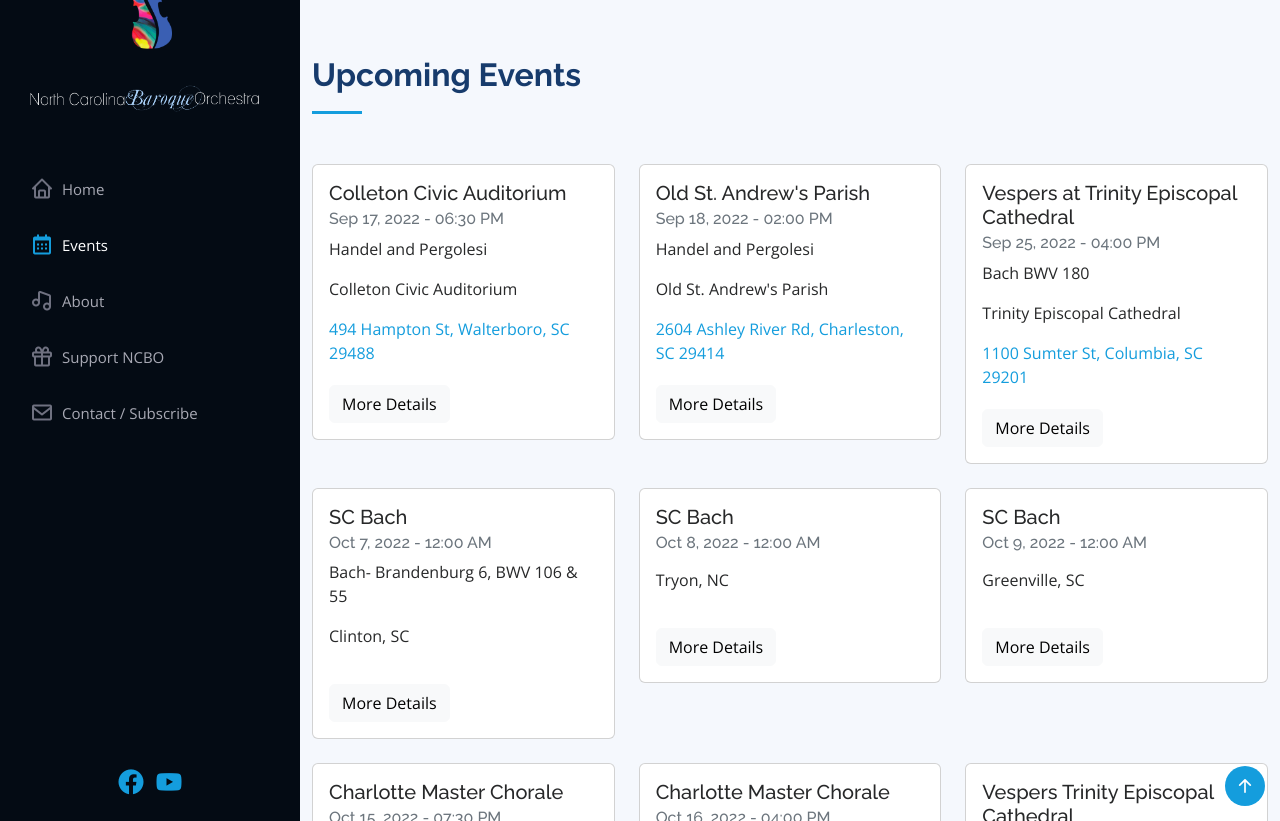
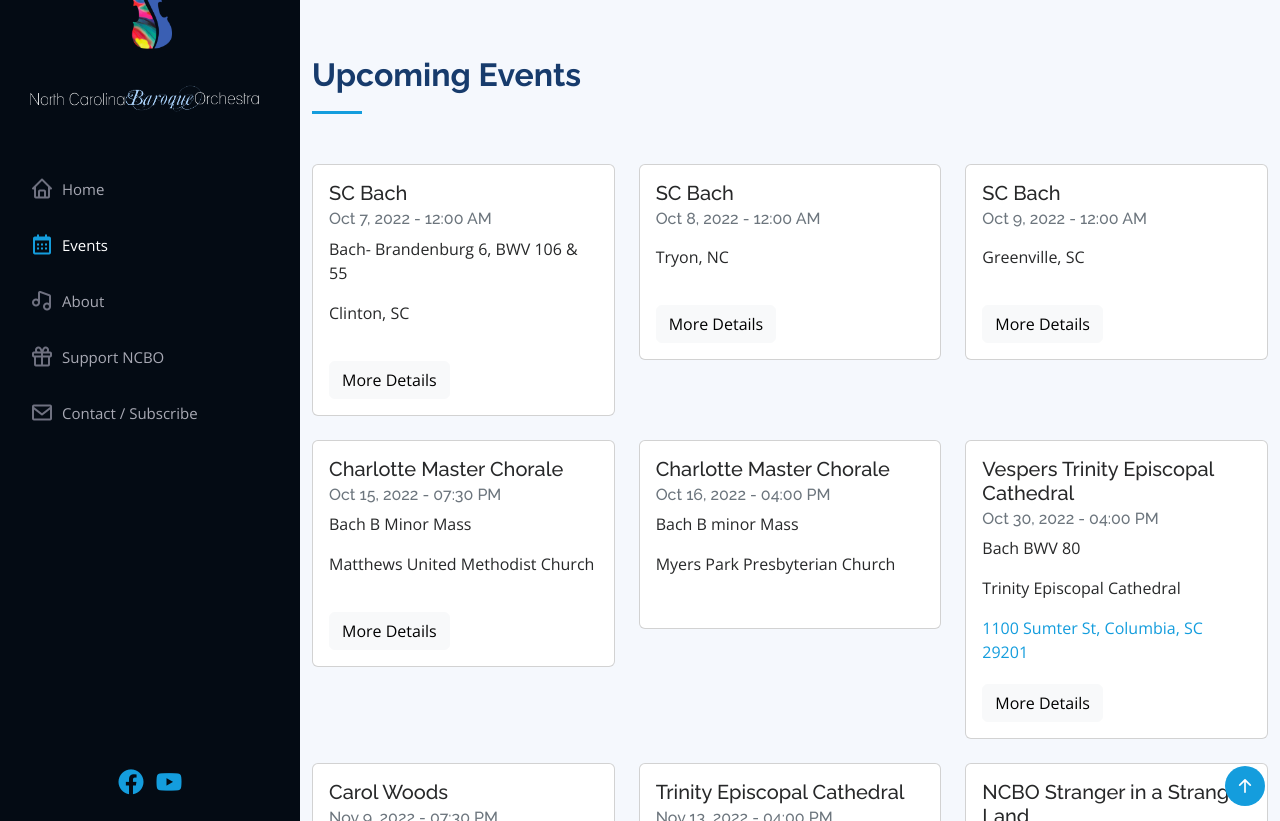
Before and after one commit to ncbaroqueorchestra/ncboweb, a Jekyll site: the page built from index.md, in a window 1280 px wide and 900 px high, scrolled down 825 px, cut to the strip 79-900 px from the top of the window. Built offline with Jekyll 4.4.1, drawn with Linux system fonts in a browser that asks for light colours; comment, search, counter and statistics services are not loaded.

Commit message:
Updated NCBO events

```diff
--- a/_data/events.yml
+++ b/_data/events.yml
@@ -1,33 +1,3 @@
-- heading: Colleton Civic Auditorium
-  eventdate: Sep 17, 2022
-  eventtime: 06:30 PM
-  description: Handel and Pergolesi
-  venue: Colleton Civic Auditorium
-  address: 494 Hampton St, Walterboro, SC 29488
-  mapurl: https://goo.gl/maps/cB1idpi5xnpjB3f96
-  ticketurl:
-  eventimageurl:
-  eventdetailsurl: https://www.thekingscounterpoint.com
-- heading: Old St. Andrew's Parish
-  eventdate: Sep 18, 2022
-  eventtime: 02:00 PM
-  description: Handel and Pergolesi
-  venue: Old St. Andrew's Parish
-  address: 2604 Ashley River Rd, Charleston, SC 29414
-  mapurl: https://goo.gl/maps/cSpZgJkbUxj5GWMC9
-  ticketurl:
-  eventimageurl:
-  eventdetailsurl: https://www.thekingscounterpoint.com
-- heading: Vespers at Trinity Episcopal Cathedral
-  eventdate: Sep 25, 2022
-  eventtime: 04:00 PM
-  description: Bach BWV 180
-  venue: Trinity Episcopal Cathedral
-  address: 1100 Sumter St, Columbia, SC 29201
-  mapurl: https://goo.gl/maps/236md5jdBoqKY8AW7
-  ticketurl:
-  eventimageurl:
-  eventdetailsurl: https://www.trinitysc.org
 - heading: SC Bach
   eventdate: Oct 7, 2022
   eventtime: 12:00 AM
@@ -159,3 +129,89 @@
   ticketurl:
   eventimageurl:
   eventdetailsurl:
+
+
+
+
+
+
+
+
+
+
+
+
+
+
+
+
+
+
+
+
+
+
+
+
+
+
+
+
+
+
+
+
+
+
+
+
+
+
+
+
+
+
+
+
+
+
+
+
+
+
+
+
+
+
+
+
+
+
+
+
+
+
+
+
+
+
+
+
+
+
+
+
+
+
+
+
+
+
+
+
+
+
+
+
+#NUM!
+#NUM!
```
